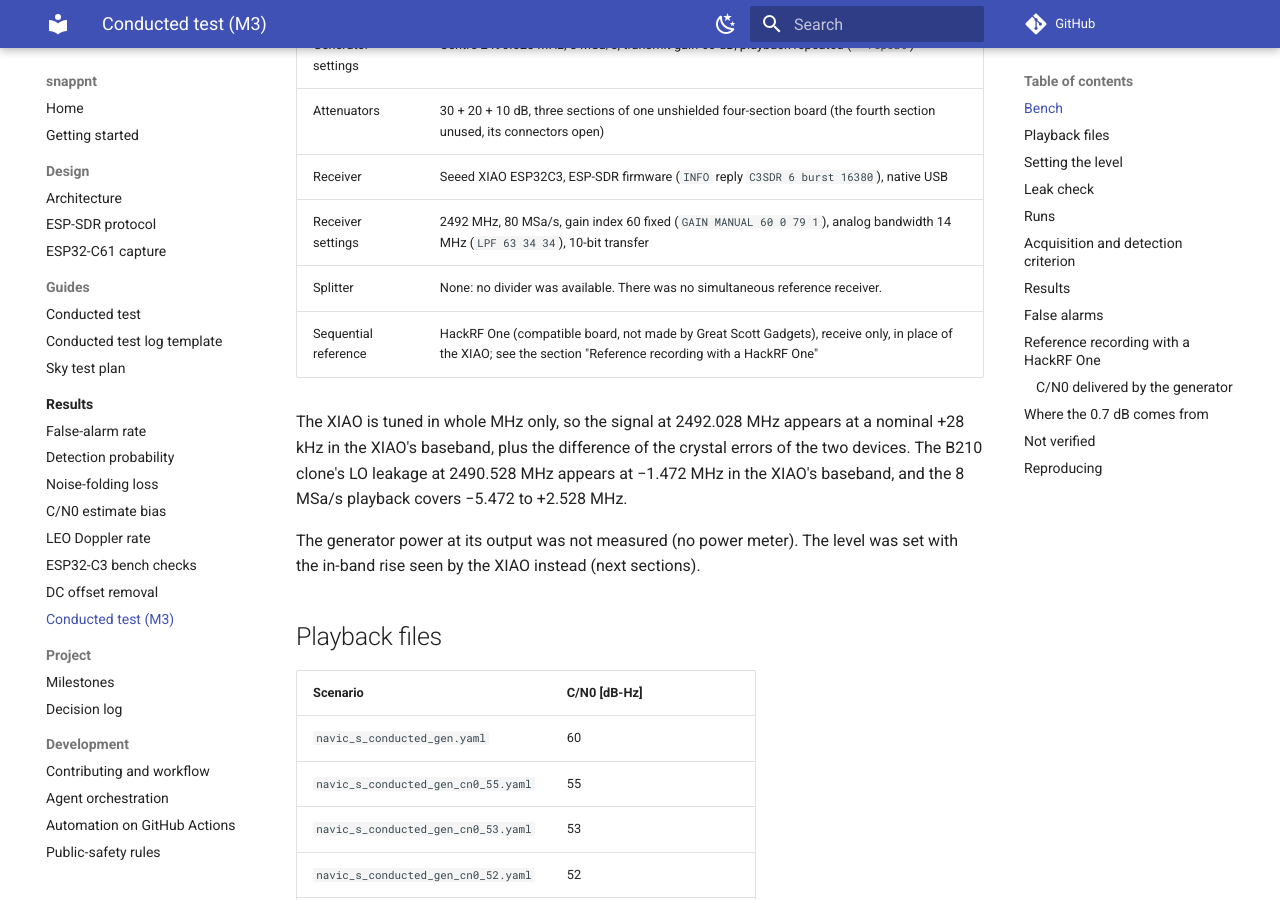
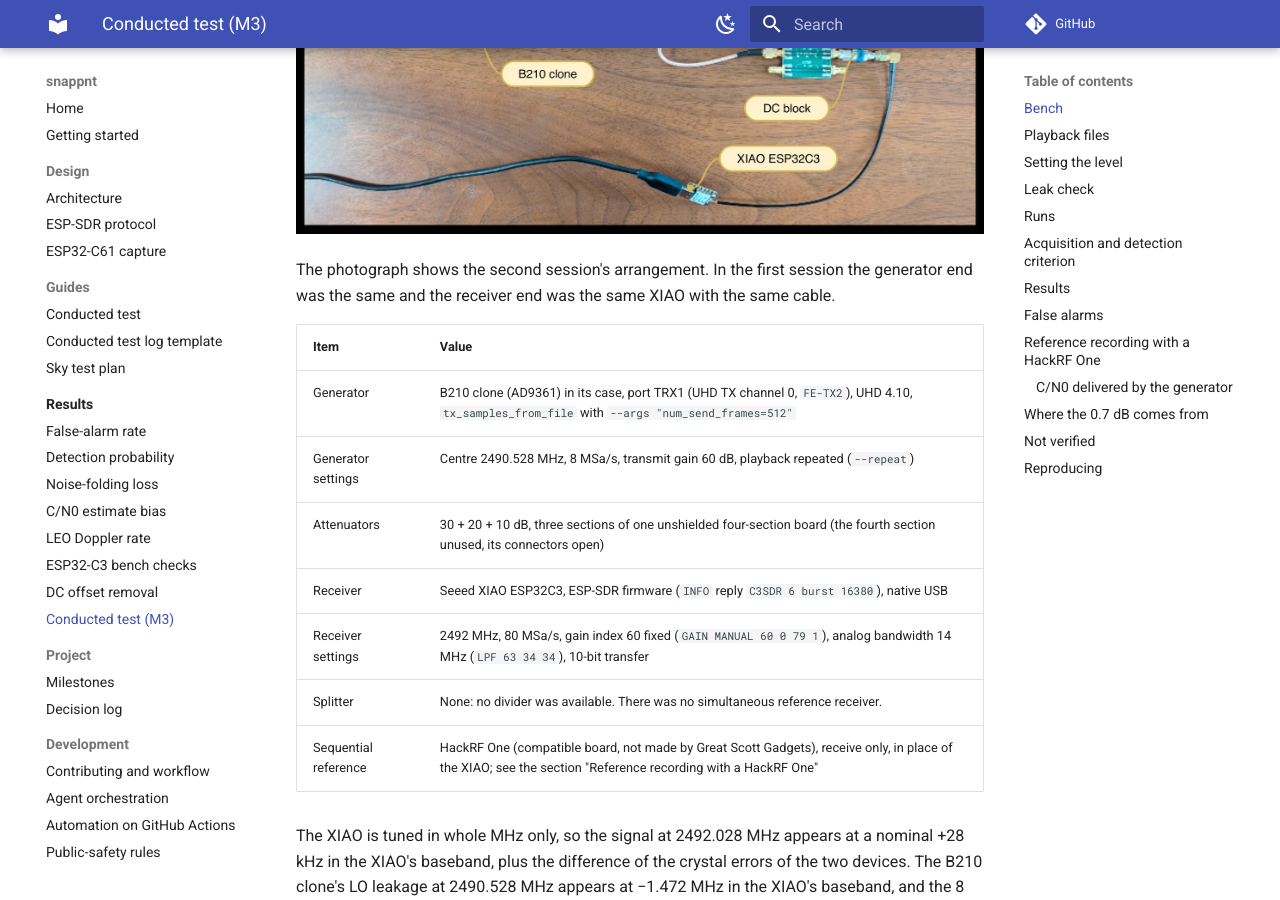
Before and after one commit to h-shiono/snappnt, an MkDocs documentation site: the page built from docs/results/conducted-m3.md, in a window 1280 px wide and 900 px high, scrolled down 1094 px. Built offline with MkDocs 1.6.1 and Material for MkDocs 9.7.7, drawn with Linux system fonts in a browser that asks for light colours; comment, search, counter and statistics services are not loaded.

Commit message:
Conducted test page: add a photograph of the bench
The image was resized and saved without metadata.

Co-Authored-By: Claude Opus 5.5 <noreply@anthropic.com>
Signed-off-by: h-shiono <hato.gnss@gmail.com>

````diff
--- a/docs/results/conducted-m3.md
+++ b/docs/results/conducted-m3.md
@@ -30,6 +30,11 @@ Terms used on this page:
 B210 clone, TRX1 port ─ 30 dB ─ 20 dB ─ 10 dB ─ DC block ─ SMA to U.FL cable ─ XIAO ESP32C3
 TRX2, RX1, RX2 of the B210 clone: 50 Ω loads (as stated by the maintainer for the runs)
 ```
+
+![The bench: B210 clone (left) with 50 Ω loads on TRX2, RX1 and RX2 and a cable from TRX1 to the attenuator board (right), whose 30, 20 and 10 dB sections are joined in series by two cable loops; a DC block and a cable to the U.FL connector of the XIAO ESP32C3 (bottom).](conducted-m3-bench.jpg)
+
+The photograph shows the second session's arrangement. In the first session the generator
+end was the same and the receiver end was the same XIAO with the same cable.
 
 | Item | Value |
 |---|---|
````
Also changed, not shown: docs/results/conducted-m3-bench.jpg (added).
